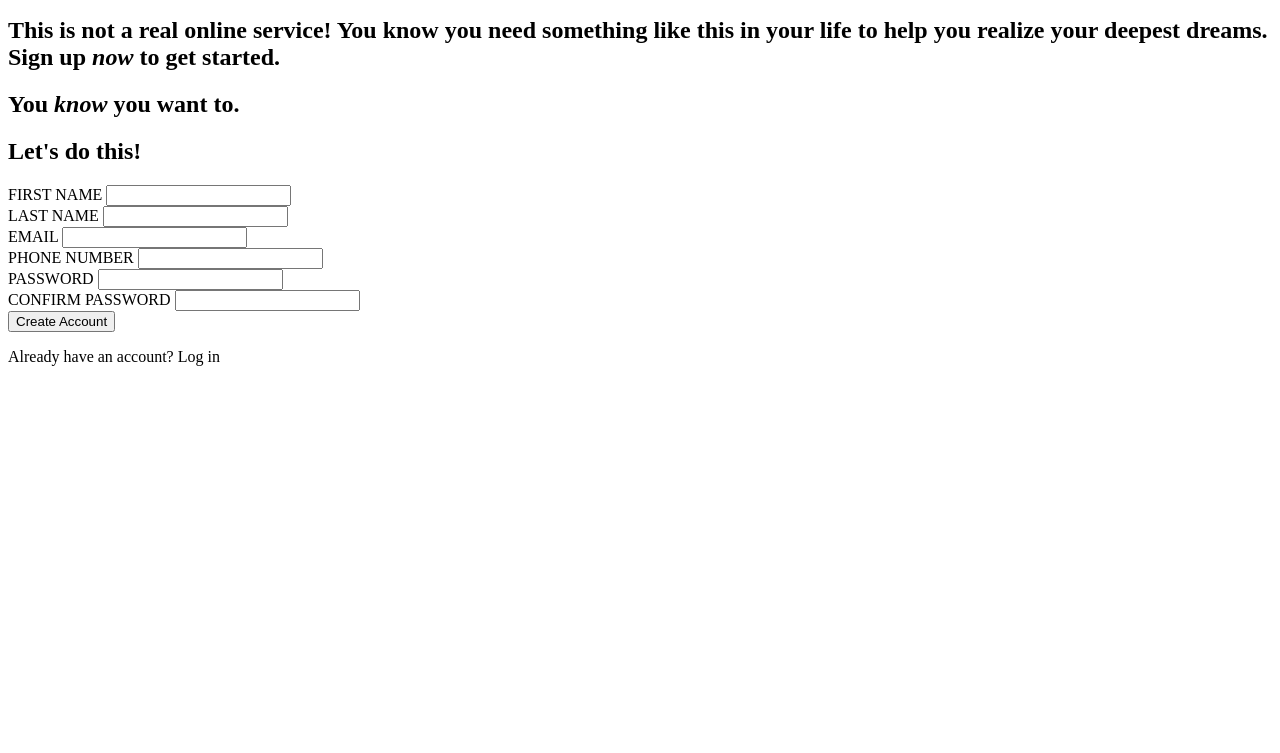
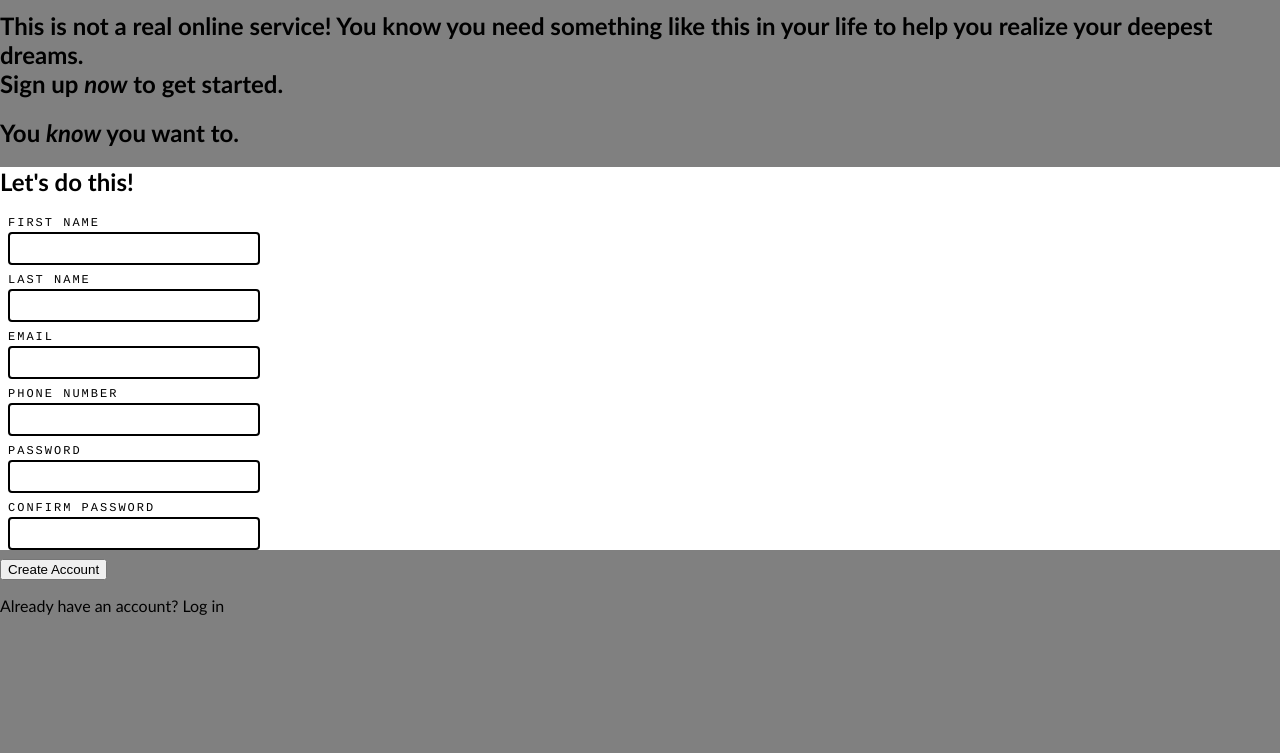
Before and after one commit to shukrirahmat/sign-up-form, a plain HTML site: page index.html in a window 1280 px wide. Shown: the part 47-800 px from the top of the page. Drawn offline with Linux system fonts and the light colour scheme.

Commit message:
Add some style to the input section

```diff
--- a/index.html
+++ b/index.html
@@ -4,6 +4,7 @@
     <meta charset="UTF-8">
     <title>Sign-up Page</title>
     <link rel="stylesheet" href="styles.css">
+    <script src="script.js"></script>
 </head>
 <body>
     <div class="banner">
@@ -14,9 +15,9 @@
         <h2>This is not a real online service! You know you need something like this in your life to help you realize your deepest dreams.
         <br>Sign up <em>now</em> to get started.</h2>
         <h2>You <em>know</em> you want to.</h2>
-        <div>
+        <div class="inputcontainer">
             <h2>Let's do this!</h2>
-            <div class="inputcontainer">
+            <div>
                 <label for="firstname">FIRST NAME</label>
                 <input type="text" id="firstname" name="firstname">
             </div>
--- a/styles.css
+++ b/styles.css
@@ -0,0 +1,41 @@
+* {
+    box-sizing: border-box;
+}
+
+body {
+    font-family: 'Gill Sans', 'Gill Sans MT', Calibri, 'Trebuchet MS', sans-serif;
+    margin: 0;
+    background-color: grey;
+}
+
+.inputcontainer {
+    background-color: white;
+    margin: 0;
+}
+
+.inputcontainer div {
+    display: flex;
+    flex-direction: column;
+    align-items: flex-start;
+    margin: 8px;
+
+}
+
+.inputcontainer div label {
+    font-size: 12px;
+    font-family:Courier, monospace;
+    margin-bottom: 2px;
+    letter-spacing: 2px;
+}
+
+input {
+    font-size: 18px;
+    border-radius: 4px;
+    border: 2px solid black;
+    padding: 4px 8px;
+}
+
+input:focus {
+    outline: none;
+    border: 2px solid blue;
+}
```
Also changed, not shown: script.js (added).
